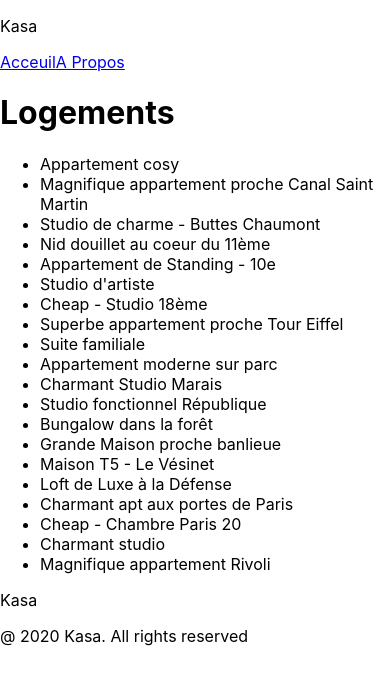
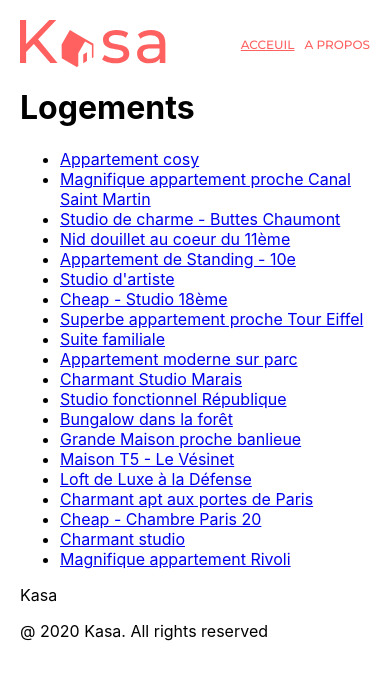
Before and after one commit to edpayet/React-Kasa, a React (Create React App) app: page / in a window 390 px wide. Shown: the top 684 px of the page. Built offline with nearby package versions, Linux system fonts and the light colour scheme.

Commit message:
feat: header style

```diff
--- a/src/components/Header.jsx
+++ /dev/null
@@ -1,11 +0,0 @@
-import { Link } from 'react-router-dom';
-
-export default function Header() {
-  return (
-    <div className="Header">
-      <p>Kasa</p>
-      <Link to={`/`}>Acceuil</Link>
-      <Link to={`/a-propos`}>A Propos</Link>
-    </div>
-  );
-}
--- /dev/null
+++ b/src/components/Header/Header.jsx
@@ -0,0 +1,32 @@
+import styles from './Header.module.css';
+import { NavLink } from 'react-router-dom';
+import { ReactComponent as ReactLogo } from '../../logo.svg';
+
+export default function Header() {
+  const links = [
+    { to: `/`, title: 'Acceuil' },
+    { to: `/a-propos`, title: 'A Propos' },
+  ];
+  // const navLinkClasses = `${styles.logo}`;
+  return (
+    <div className={styles.header}>
+      <ReactLogo className={styles.logo} />
+      <nav>
+        {links.map(({ to, title }) => (
+          <NavLink
+            to={to}
+            className={({ isActive, isPending }) =>
+              isActive
+                ? `${styles.navLink} ${styles.active}`
+                : isPending
+                ? `${styles.navLink} ${styles.pending}`
+                : `${styles.navLink}`
+            }
+          >
+            {title}
+          </NavLink>
+        ))}
+      </nav>
+    </div>
+  );
+}
--- /dev/null
+++ b/src/components/Header/Header.module.css
@@ -0,0 +1,59 @@
+.header {
+  display: flex;
+  flex-direction: row;
+  justify-content: space-between;
+  align-items: center;
+  height: 68px;
+}
+
+.header * {
+  color: var(--primary-color);
+}
+
+.logo {
+  height: 68px;
+}
+
+nav {
+  height: 50%;
+  display: flex;
+  flex-direction: row;
+  align-items: flex-end;
+  text-align: right;
+}
+
+.navLink {
+  font-family: var(--main-font);
+  font-style: normal;
+  font-weight: 500;
+  font-size: 24px;
+  padding-left: 57px;
+  text-decoration-line: none;
+}
+
+.navLink.active {
+  text-decoration-line: underline;
+}
+
+.navLink.pending {
+  scale: 1.1;
+}
+
+@media (max-width: 744px) {
+  .header {
+    height: 47px;
+  }
+  .logo {
+    height: 100%;
+    width: auto;
+  }
+  nav {
+    height: 17px;
+  }
+  .navLink {
+    font-size: 12px;
+    padding-left: 10px;
+    text-transform: uppercase;
+    white-space: nowrap;
+  }
+}
--- a/src/index.jsx
+++ b/src/index.jsx
@@ -3,7 +3,7 @@ import ReactDOM from 'react-dom/client';
 import { createBrowserRouter, RouterProvider } from 'react-router-dom';
 import './index.css';
 import reportWebVitals from './reportWebVitals';
-import Root from './pages/root';
+import Root from './pages/Root/root';
 import NotFound from './pages/Not Found/NotFound';
 import Home, { loader as homeLoader } from './pages/Home/Home';
 import Logement, { loader as logementLoader } from './pages/Logement/Logement';
--- a/src/pages/Home/Home.jsx
+++ b/src/pages/Home/Home.jsx
@@ -1,6 +1,6 @@
 import './Home.css';
 import getLogements from '../../service/getLogements';
-import { useLoaderData } from 'react-router-dom';
+import { useLoaderData, Link } from 'react-router-dom';
 
 export default function Home() {
   const { logements } = useLoaderData();
@@ -24,7 +24,9 @@ export default function Home() {
               equipments,
               tags,
             }) => (
-              <li key={id}>{title}</li>
+              <li key={id}>
+                <Link to={`/logements/${id}`}>{title}</Link>
+              </li>
             )
           )}
         </ul>
--- a/src/pages/Logement/Logement.jsx
+++ b/src/pages/Logement/Logement.jsx
@@ -1,12 +1,25 @@
+/* eslint-disable no-unused-vars */
 import { useLoaderData } from 'react-router-dom';
 import getLogementById from '../../service/getLogementById';
 
 export default function Logement() {
-  const logement = useLoaderData().logement;
+  const {
+    id,
+    title,
+    cover,
+    pictures,
+    description,
+    host,
+    rating,
+    location,
+    equipments,
+    tags,
+  } = useLoaderData().logement;
 
   return (
     <div className="Logement">
-      <h1>Logement {logement.id}</h1>
+      <h1>{title}</h1>
+      <p>{location}</p>
     </div>
   );
 }
--- a/src/pages/Not Found/NotFound.jsx
+++ b/src/pages/Not Found/NotFound.jsx
@@ -1,4 +1,4 @@
-import { useRouteError } from 'react-router-dom';
+import { useRouteError, Link } from 'react-router-dom';
 
 export default function NotFound() {
   const error = useRouteError();
@@ -7,9 +7,11 @@ export default function NotFound() {
   return (
     <div className="NotFound">
       <h1>404</h1>
+      <p>Oups! La page que vous demandez n'existe pas.</p>
       <p>
         <i>{error.statusText || error.message}</i>
       </p>
+      <Link to={`/`}>Retourner sur la page d'acceuil</Link>
     </div>
   );
 }
--- /dev/null
+++ b/src/pages/Root/root.css
@@ -0,0 +1,17 @@
+@import url('https://fonts.googleapis.com/css2?family=Montserrat:wght@400;500;700&display=swap');
+
+:root {
+  --main-font: 'Montserrat', sans-serif;
+  --primary-color: #ff6060;
+  --grey-color: #f6f6f6;
+}
+
+body {
+  padding: 40px 100px 0;
+}
+
+@media (max-width: 744px) {
+  body {
+    padding: 20px 20px 0;
+  }
+}
--- a/src/pages/root.jsx
+++ b/src/pages/Root/root.jsx
@@ -1,6 +1,7 @@
 import { Outlet } from 'react-router-dom';
-import Header from '../components/Header';
-import Footer from '../components/Footer';
+import Header from '../../components/Header/Header';
+import Footer from '../../components/Footer/Footer';
+import './root.css';
 
 export default function Root() {
   return (
```
Also changed, not shown: src/components/Footer/Footer.jsx (renamed from src/components/Footer.jsx), src/logo.svg.
